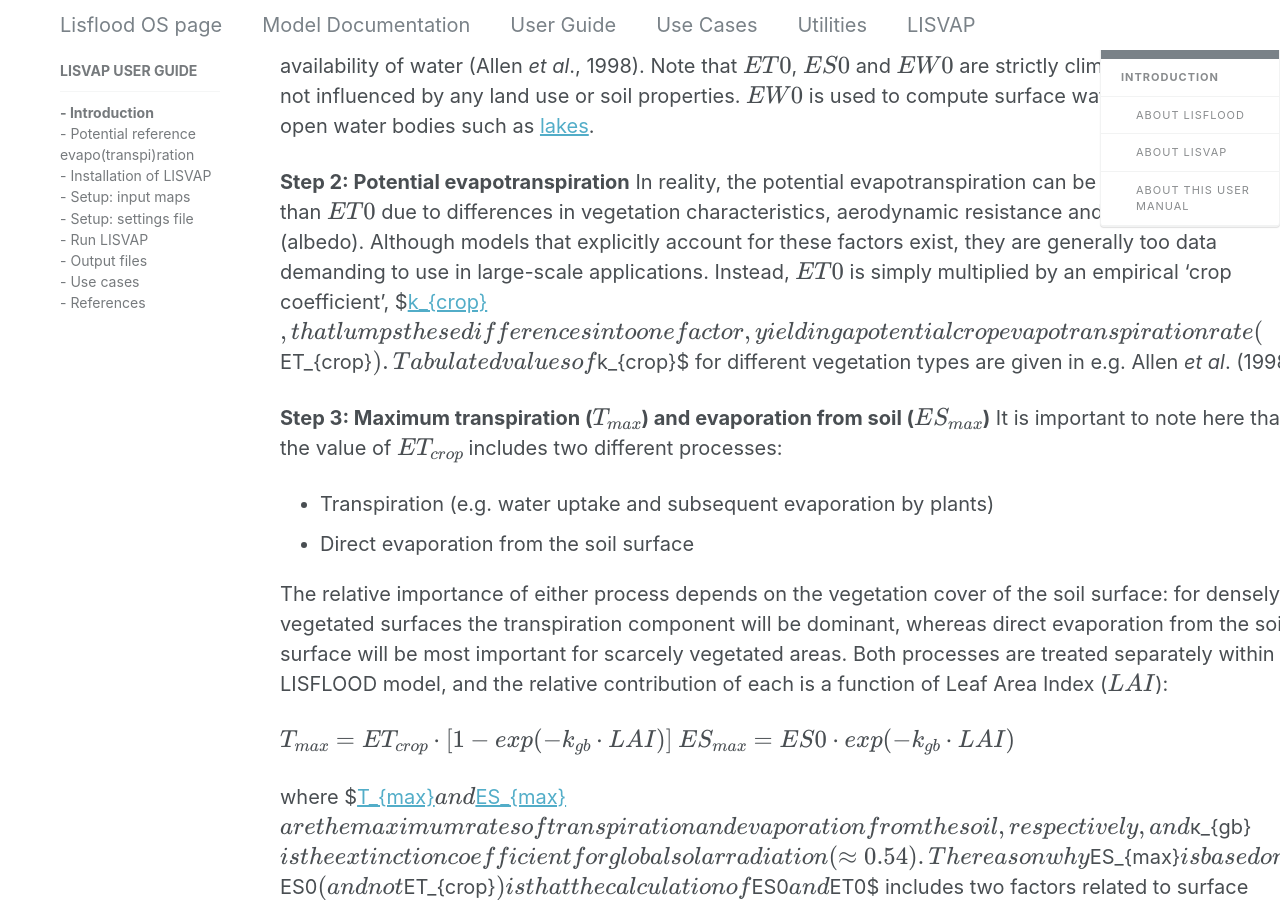
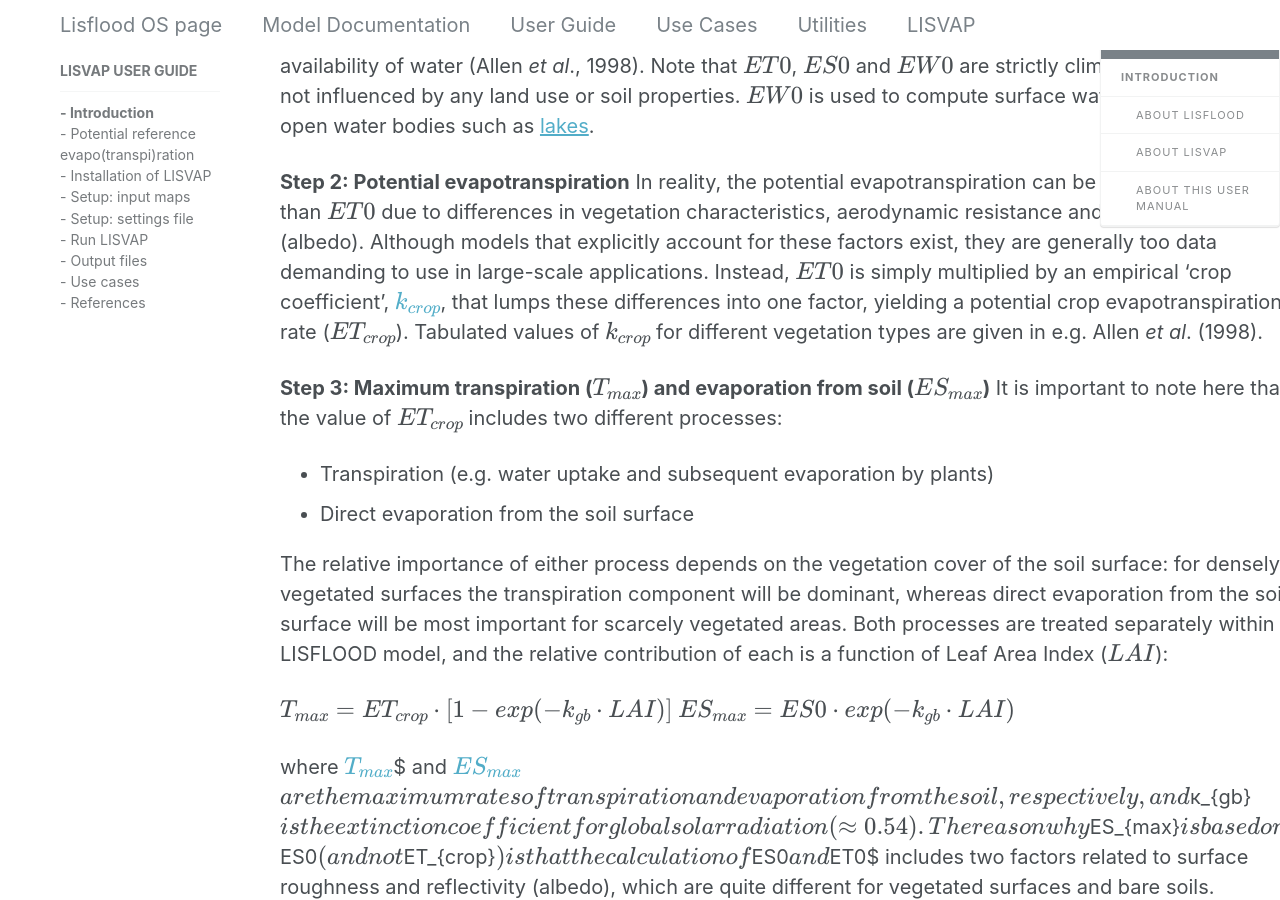
Before and after one commit to ec-jrc/lisflood-lisvap, a Jekyll site: the page built from 1_LISVAP_introduction/index.md, in a window 1280 px wide and 900 px high, scrolled down 1523 px. Built offline with Jekyll 4.4.1, drawn with Linux system fonts in a browser that asks for light colours; nearby versions of some CDN libraries; our own code applies the rules of GitHub Pages for plain Markdown files; formulas are drawn with MathJax 3; some of the changed text lies outside the part shown.

Commit message:
Update index.md

```diff
--- a/1_LISVAP_introduction/index.md
+++ b/1_LISVAP_introduction/index.md
@@ -17,7 +17,7 @@
 <br> First, $ET0$, $ES0$ and $EW0$ are calculated. The ‘potential reference’ evapotranspiration rate, $ET0$ is the evapotranspiration rate from a hypothetical reference vegetation with specific characteristics and unlimited availability of water (Allen *et al*., 1998). Note that $ET0$, $ES0$ and $EW0$  are strictly climatic variables; they are not influenced by any land use or soil properties. $EW0$ is used to compute surface water evaporation from open water bodies such as [lakes](https://ec-jrc.github.io/lisflood-model/3_02_optLISFLOOD_lakes/).
 
 **Step 2: Potential evapotranspiration**
-In reality, the potential evapotranspiration can be either higher or lower than $ET0$ due to differences in vegetation characteristics, aerodynamic resistance and surface reflectivity (albedo). Although models that explicitly account for these factors exist, they are generally too data demanding to use in large-scale applications. Instead, $ET0$ is simply multiplied by an empirical ‘crop coefficient’, $[k_{crop}](https://ec-jrc.github.io/lisflood-model/2_07_stdLISFLOOD_plant-water-uptake/)$, that lumps these differences into one factor, yielding a potential crop evapotranspiration rate ($ET_{crop}$). Tabulated values of $k_{crop}$ for different vegetation types are given in e.g. Allen *et al*. (1998).
+In reality, the potential evapotranspiration can be either higher or lower than $ET0$ due to differences in vegetation characteristics, aerodynamic resistance and surface reflectivity (albedo). Although models that explicitly account for these factors exist, they are generally too data demanding to use in large-scale applications. Instead, $ET0$ is simply multiplied by an empirical ‘crop coefficient’, [$k_{crop}$](https://ec-jrc.github.io/lisflood-model/2_07_stdLISFLOOD_plant-water-uptake/), that lumps these differences into one factor, yielding a potential crop evapotranspiration rate ($ET_{crop}$). Tabulated values of $k_{crop}$ for different vegetation types are given in e.g. Allen *et al*. (1998).
 
 
 **Step 3: Maximum transpiration ($T_{max}$) and evaporation from soil ($ES_{max}$)**
@@ -30,7 +30,7 @@
 $$ T_{max}=ET_{crop} \cdot [1-exp(-k_{gb} \cdot LAI)] $$
 $$ ES_{max}= ES0 \cdot exp(-k_{gb} \cdot LAI)$$
 
-where $[T_{max}](https://ec-jrc.github.io/lisflood-model/2_07_stdLISFLOOD_plant-water-uptake/)$ and $[ES_{max}](https://ec-jrc.github.io/lisflood-model/2_08_stdLISFLOOD_soil-evaporation/)$ are the maximum rates of transpiration and evaporation from the soil, respectively, and $к_{gb}$ is the extinction coefficient for global solar radiation (≈ 0.54). The reason why $ES_{max}$ is based on $ES0$ (and not $ET_{crop}$) is that the calculation of $ES0$ and $ET0$ includes two factors related to surface roughness and reflectivity (albedo), which are quite different for vegetated surfaces and bare soils.
+where [$T_{max}$](https://ec-jrc.github.io/lisflood-model/2_07_stdLISFLOOD_plant-water-uptake/)$ and [$ES_{max}$](https://ec-jrc.github.io/lisflood-model/2_08_stdLISFLOOD_soil-evaporation/)$ are the maximum rates of transpiration and evaporation from the soil, respectively, and $к_{gb}$ is the extinction coefficient for global solar radiation (≈ 0.54). The reason why $ES_{max}$ is based on $ES0$ (and not $ET_{crop}$) is that the calculation of $ES0$ and $ET0$ includes two factors related to surface roughness and reflectivity (albedo), which are quite different for vegetated surfaces and bare soils.
 
 
 **Step 4: Actual rates of transpiration and evaporation**
```
Also changed, not shown: other parts of 1_LISVAP_introduction/index.md (+1 -1 lines).
